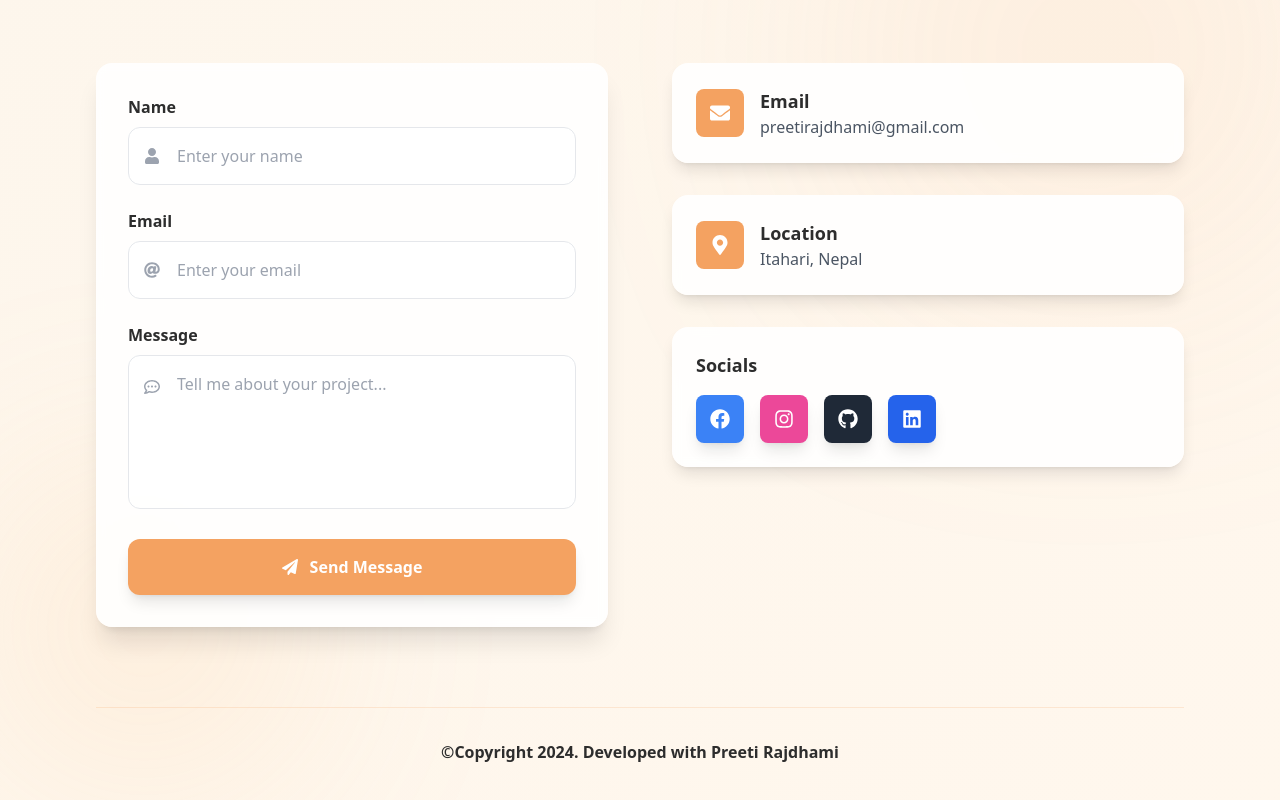
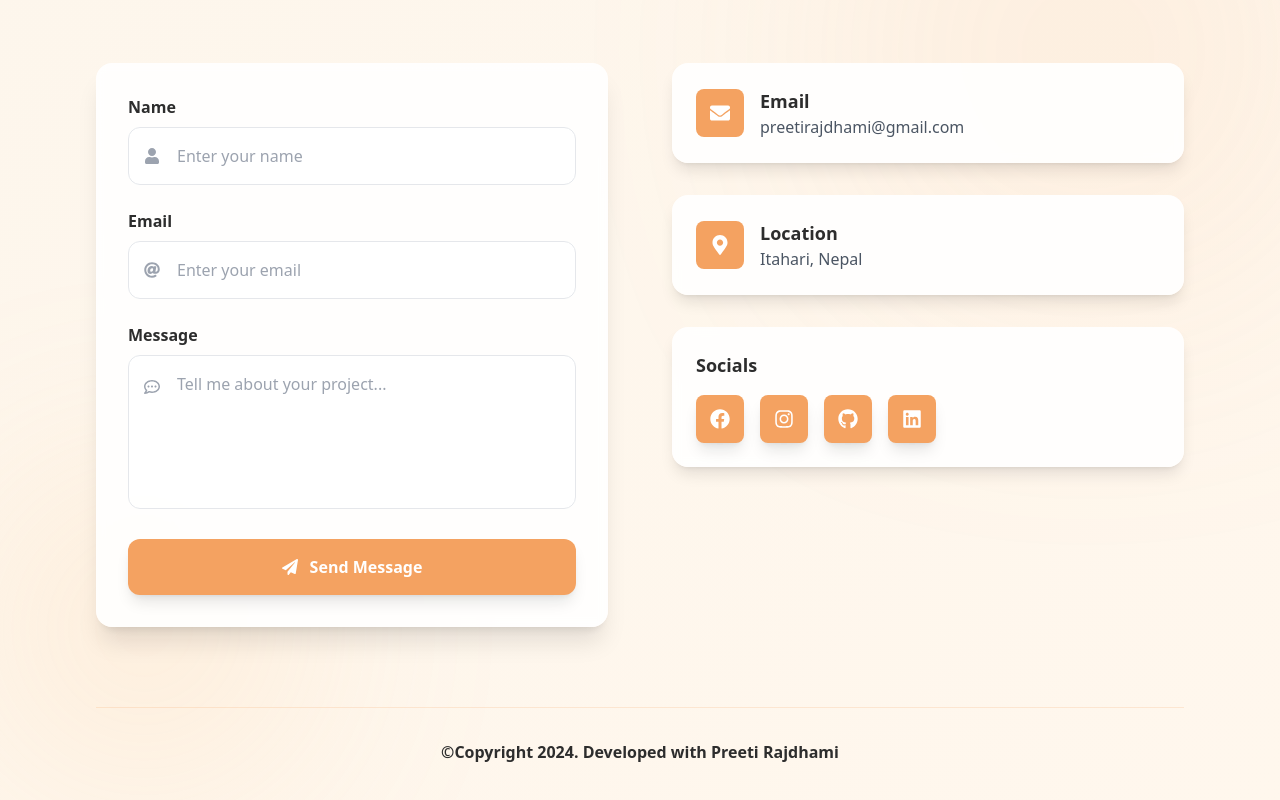
Before and after one commit to Preetirajdhami/MyPortfolio, a Next.js app in the folder frontend/: page / in a window 1280 px wide. Shown: the part 4121-4921 px from the top of the page. Built offline with nearby package versions, Linux system fonts and the light colour scheme; a web font is replaced by a local one.

Commit message:
contact section

```diff
--- a/frontend/src/app/components/Contact.tsx
+++ b/frontend/src/app/components/Contact.tsx
@@ -64,7 +64,7 @@ const Contact = () => {
       setSubmitStatus('success');
       setFormData({ name: "", email: "", message: "" });
 
-      // Auto-hide success message after 5 seconds
+
       setTimeout(() => {
         setSubmitStatus('idle');
       }, 5000);
@@ -73,7 +73,6 @@ const Contact = () => {
       console.error("Failed to send email:", error);
       setSubmitStatus('error');
 
-      // Auto-hide error message after 5 seconds
       setTimeout(() => {
         setSubmitStatus('idle');
       }, 5000);
@@ -101,29 +100,29 @@ const Contact = () => {
     {
       icon: <FaFacebook className="text-xl" />,
       href: "https://www.facebook.com/profile.php?id=100075831461504",
-      color: "hover:bg-blue-600",
-      bgColor: "bg-blue-500",
+      color: "hover:bg-primary/90",
+      bgColor: "bg-primary",
       label: "Facebook"
     },
     {
       icon: <FaInstagram className="text-xl" />,
       href: "https://www.instagram.com/pre.ettiii/",
-      color: "hover:bg-pink-600",
-      bgColor: "bg-pink-500",
+      color: "hover:bg-primary/90",
+      bgColor: "bg-primary",
       label: "Instagram"
     },
     {
       icon: <FaGithub className="text-xl" />,
       href: "https://github.com/Preetirajdhami",
-      color: "hover:bg-gray-700",
-      bgColor: "bg-gray-800",
+      color: "hover:bg-primary/90",
+      bgColor: "bg-primary",
       label: "GitHub"
     },
     {
       icon: <FaLinkedin className="text-xl" />,
       href: "https://www.linkedin.com/in/preeti-rajdhami-103803244/",
-      color: "hover:bg-blue-700",
-      bgColor: "bg-blue-600",
+      color: "hover:bg-primary/90",
+      bgColor: "bg-primary",
       label: "LinkedIn"
     }
   ];
```
